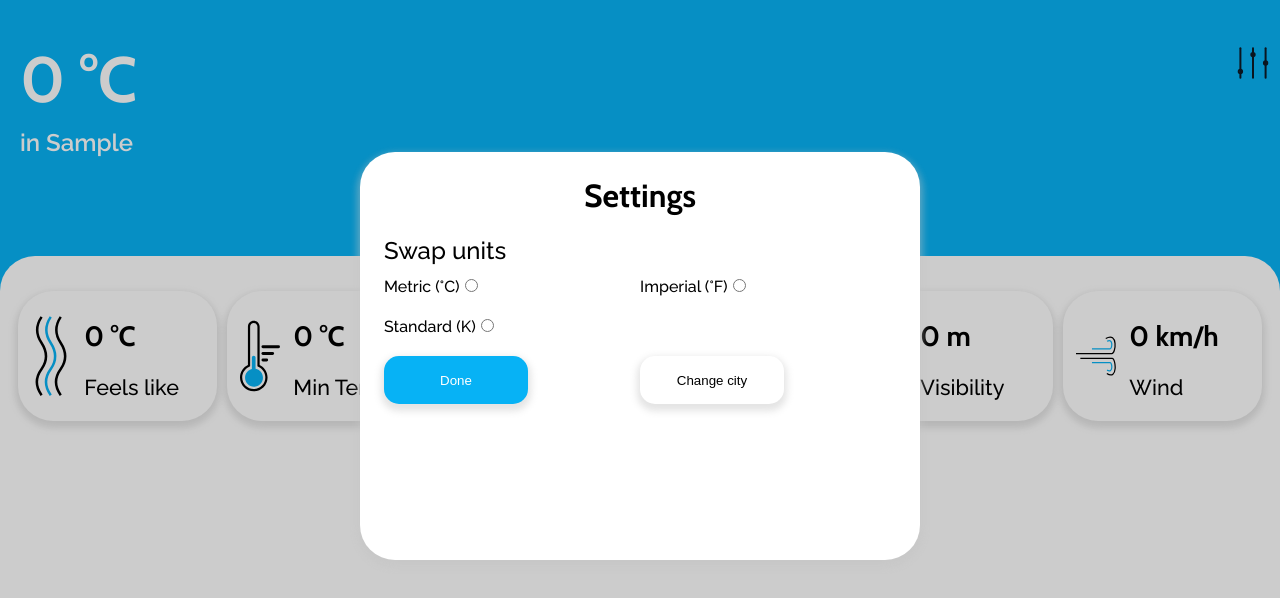
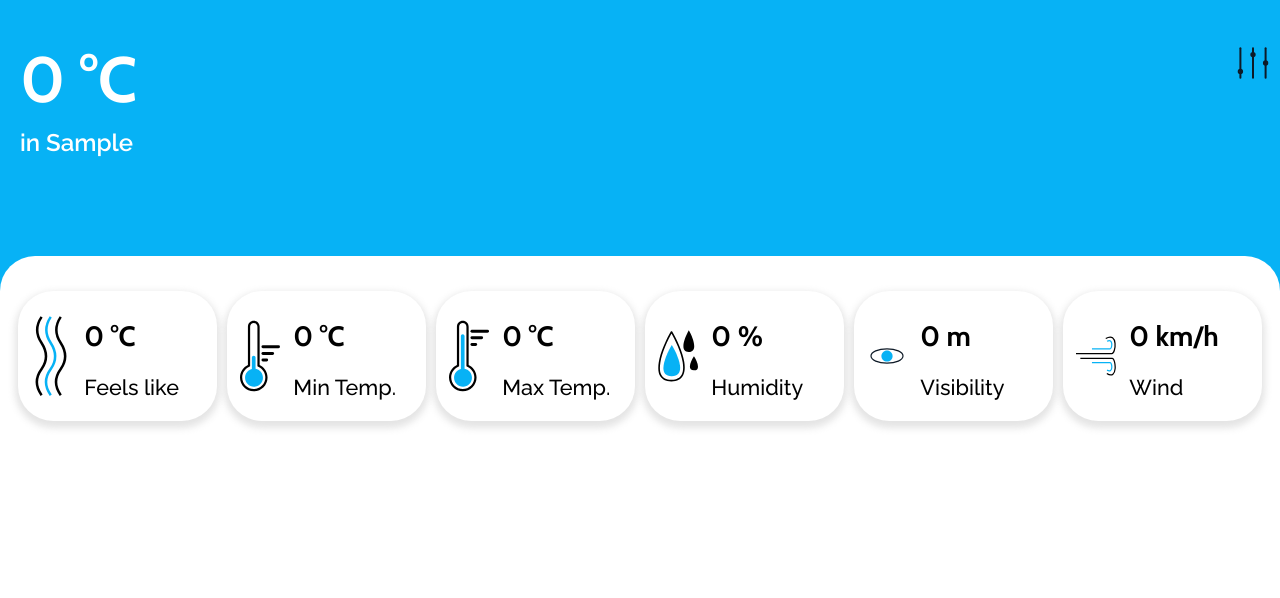
Before and after one commit to Barraza44/top-weather-app, a React (Create React App) app: page / in a window 1280 px wide. Both pictures are taken after typing "Sample" into the empty fields and a click on the button "Search". Shown: the top 598 px of the page. Built offline with nearby package versions, Linux system fonts and the light colour scheme; no server answers.

Commit message:
set hidden as default for prompts

```diff
--- a/src/weatherForecast.tsx
+++ b/src/weatherForecast.tsx
@@ -29,7 +29,7 @@ const WeatherForecast = ({city, geoLocation, changeCity}: IWeather) => {
   const [ cityName, setCityName ] = useState("");
   const [ description, setDescription ] = useState("");
   const [ units, setUnits ] = useState("metric");
-  const [ visible, setVisible ] = useState("shown");
+  const [ visible, setVisible ] = useState("hidden");
 
   let apiUri: string;
 
```
